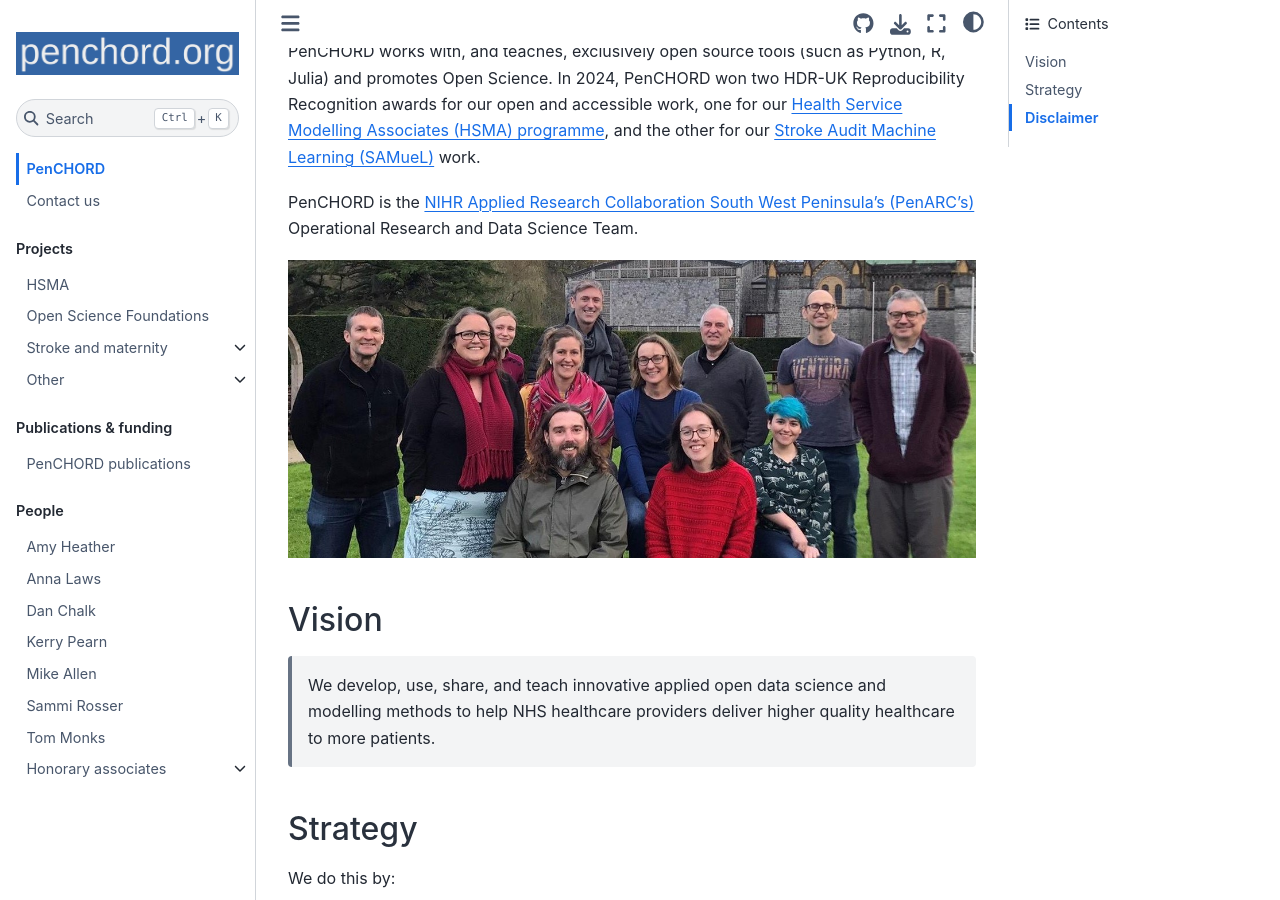
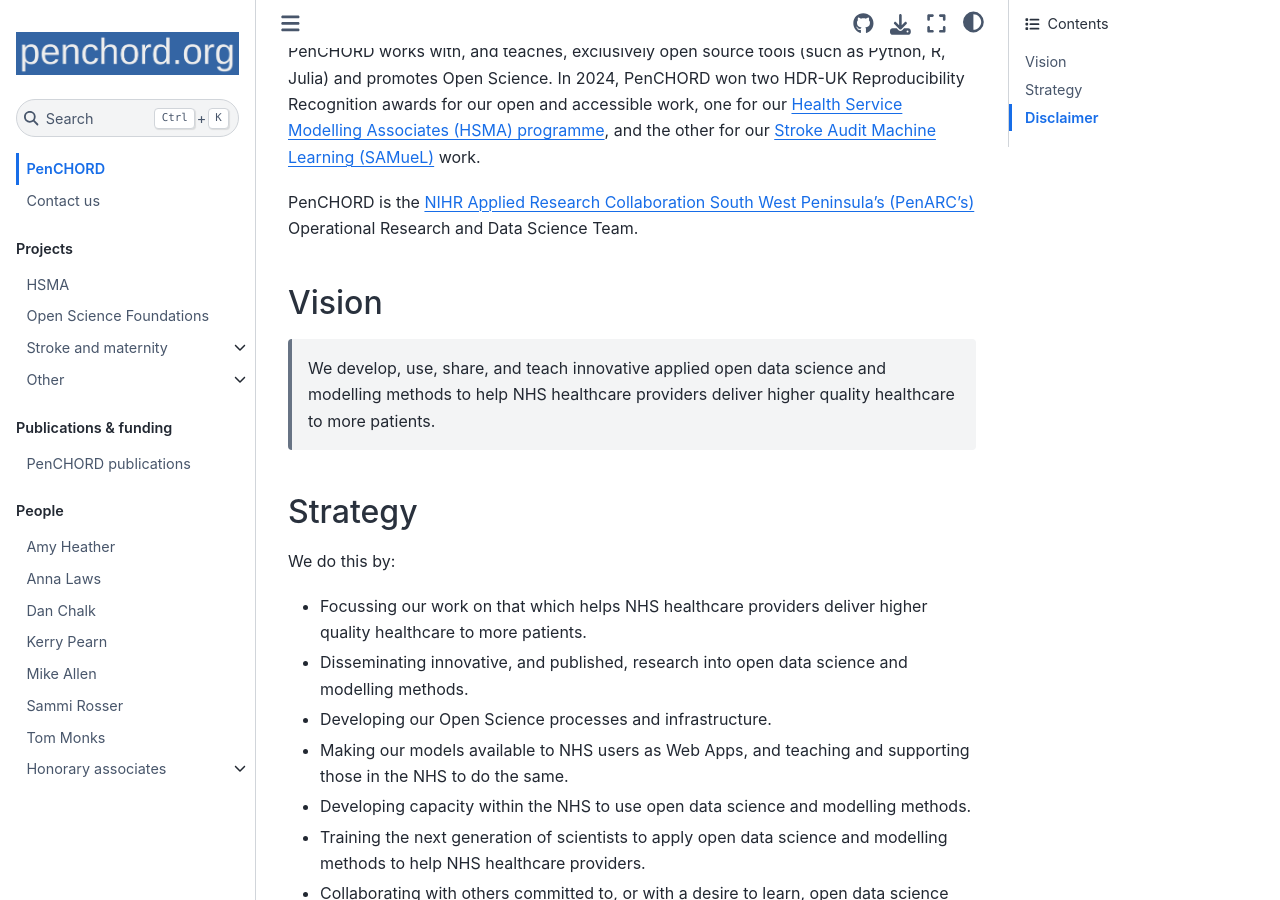
Before and after one commit to penchord/web, a Jupyter Book: the page built from intro.md, in a window 1280 px wide and 900 px high, scrolled down 318 px. Built offline with Jupyter Book 1.0.4 settings and Sphinx 7.4.7 and the Sphinx Book theme 1.1.4, drawn with Linux system fonts in a browser that asks for light colours.

Commit message:
Remove old photo

```diff
--- a/intro.md
+++ b/intro.md
@@ -7,8 +7,6 @@
 PenCHORD works with, and teaches, exclusively open source tools (such as Python, R, Julia) and promotes Open Science. In 2024, PenCHORD won two HDR-UK Reproducibility Recognition awards for our open and accessible work, one for our [Health Service Modelling Associates (HSMA) programme](https://arc-swp.nihr.ac.uk/training-type/health-service-modelling-associates-programme-hsma/), and the other for our [Stroke Audit Machine Learning (SAMueL)](https://penchord.github.io/web/project_pages/samuel_1.html) work.
 
 PenCHORD is the [NIHR Applied Research Collaboration South West Peninsula's (PenARC's)](https://arc-swp.nihr.ac.uk/about-penarc/) Operational Research and Data Science Team.
-
-![](./images/PenCHORD_team.jpg)
 
 ## Vision
 > We develop, use, share, and teach innovative applied open data science and modelling methods to help NHS healthcare providers deliver higher quality healthcare to more patients.
```
